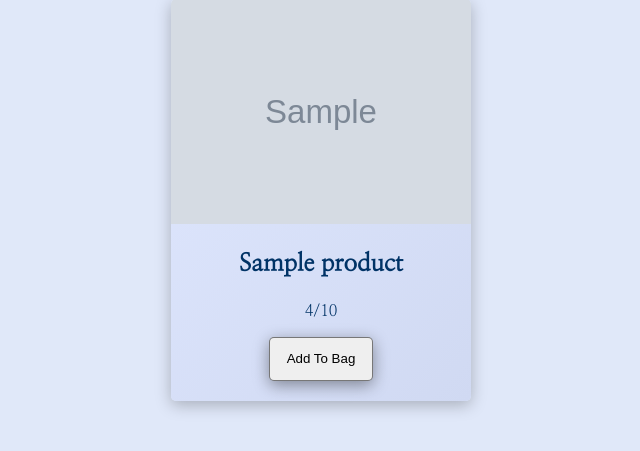
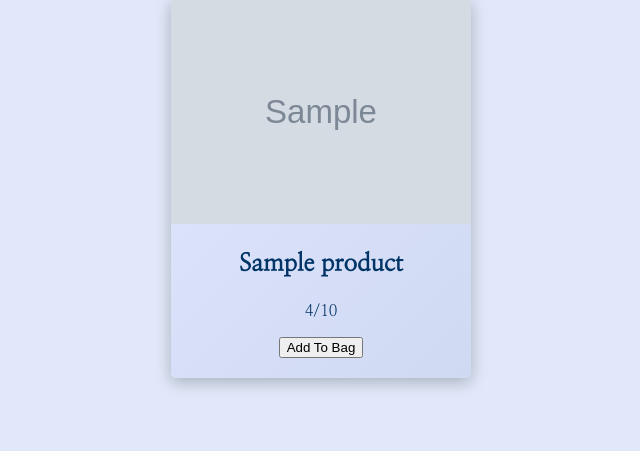
Before and after one commit to kjcioffi/django-ecommerce, a Django app: page /store/1 in a window 1280 px wide. Shown: the part 132-583 px from the top of the page, without its empty margins (19-659 px from the left). Run offline with Django 4.2, Linux system fonts and the light colour scheme; tables that the repository leaves empty hold one stand-in row (values such as "Sample post"); grey boxes marked "Sample" are stand-in pictures.

Commit message:
Move add-to-bag style declarations to base.css to reduce redundancy and ensure consistency.

```diff
--- a/store/static/store/store_products.css
+++ b/store/static/store/store_products.css
@@ -41,22 +41,3 @@
 .product-info .product-name {
     margin-block-end: .25em;
 }
-
-#add-to-bag {
-    cursor: pointer;
-    padding-inline: 1.25em;
-    padding-block: 1em;
-    border-radius: 5px;
-    border: 1px solid rgb(0, 0, 0, .5);
-    box-shadow: 0 4px 16px rgb(0, 0, 0, .4);
-}
-
-#add-to-bag:hover {
-    transition: color 0.3s;
-    background-color: #0056b3;
-
-}
-
-#add-to-bag:active {
-    background-color: #04448a;
-}
```
